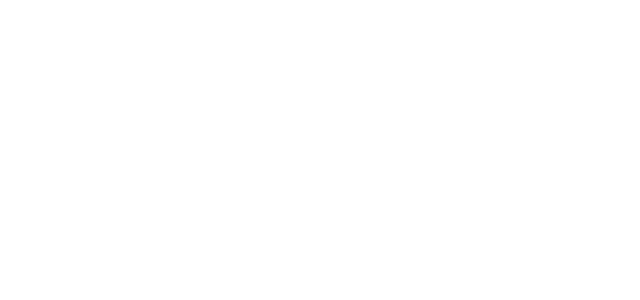
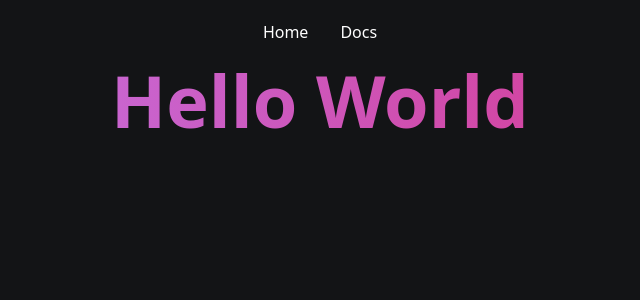
Before and after one commit to Lilswan77/clone2, a React (Create React App) app: page / in a window 1280 px wide. Shown: the top 300 px of the page, without its empty margins (320-960 px from the left). Built offline with nearby package versions, Linux system fonts and the light colour scheme.

Commit message:
adding navbar, router, and align

```diff
--- a/src/App.jsx
+++ b/src/App.jsx
@@ -1,14 +1,22 @@
 import { BrowserRouter, Routes, Route, Link } from "react-router-dom";
 import Home from "./Components/Home";
+import Docs from "./Components/Docs";
 
 const App = () => {
   return (
-    <div>
+    <div className="bg-[#131416] h-screen">
       <BrowserRouter>
-
+        <nav className="justify-center pt-5 gap-x-8 flex">
+          <Link className="text-white" to="/">Home</Link>
+          <Link className="text-white" to="/docs">Docs</Link>
+        </nav>
+        <Routes>
+          <Route path="/" element={<Home />} />
+          <Route path="/docs" element={<Docs />} />
+        </Routes>
       </BrowserRouter>
     </div>
-  )
-}
+  );
+};
 
-export default App
+export default App;
--- /dev/null
+++ b/src/Components/Docs.jsx
@@ -0,0 +1,9 @@
+import React from 'react'
+
+const Docs = () => {
+  return (
+    <div>Docs</div>
+  )
+}
+
+export default Docs
--- a/src/Components/Home.jsx
+++ b/src/Components/Home.jsx
@@ -1,9 +1,11 @@
 const Home = () => {
   return (
-    <div  className="font-extrabold text-transparent text-8xl bg-clip-text bg-gradient-to-r from-purple-400 to-pink-600"q>
-        Hello world
+    <div>
+      <h1 className="flex justify-center pt-5 font-extrabold text-transparent text-7xl bg-clip-text bg-gradient-to-r from-purple-400 to-pink-600">
+        Hello World
+      </h1>
     </div>
-  )
+  );
 }
 
-export default Home
+export default Home;
```
